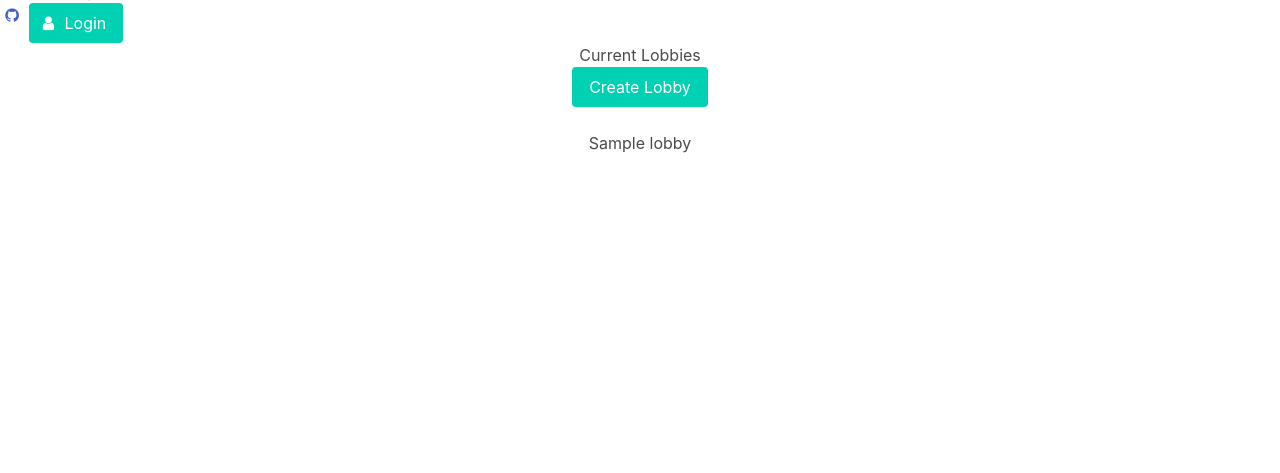
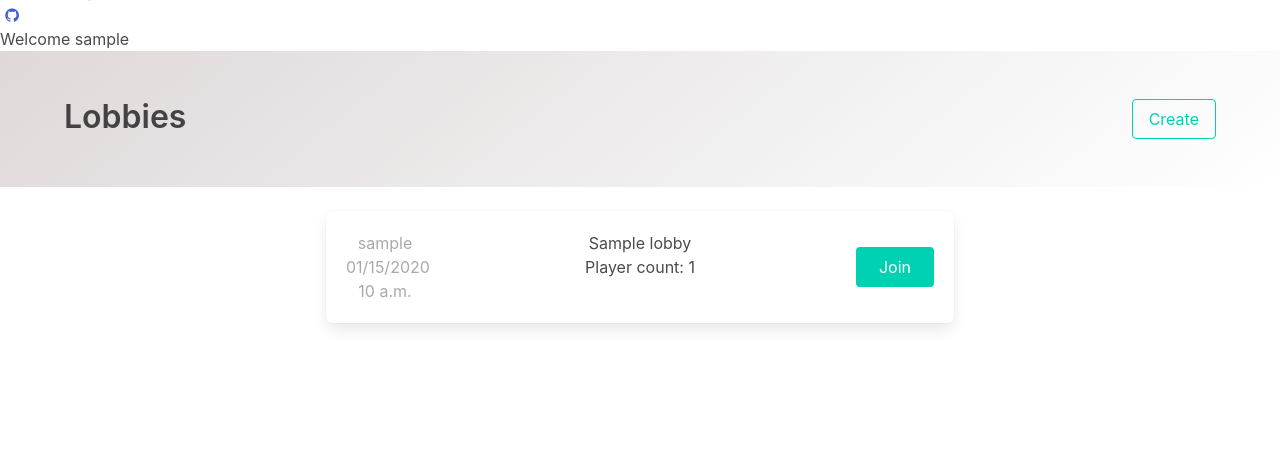
Before and after one commit to sampsonbryce/GravitationalSpaceRace, a Django app: page /client/lobby/list in a window 1280 px wide. Shown: the part 327-800 px from the top of the page. Run offline with Django 3.2, Linux system fonts and the light colour scheme; a user stored in the database is signed in; tables that the repository leaves empty hold one stand-in row (values such as "Sample post"); some libraries are stand-ins or nearby versions.

Commit message:
lobby page looking decent. adding leaveing lobbies working

```diff
--- a/client/templates/client/lobby_list.html
+++ b/client/templates/client/lobby_list.html
@@ -3,10 +3,23 @@
 {% block title %}Lobbies{% endblock %}
 
 {% block body %}
+    <section class="hero is-light is-bold">
+        <div class="hero-body">
+            <div class="container">
+                <div class="columns">
+                    <div class="column">
+                        <h1 class="title">Lobbies</h1>
+                    </div>
+                    <div class="column is-narrow">
+                        <a href="{% url 'client:lobby_create' %}" class="button is-primary is-outlined">Create</a>
+                    </div>
+                </div>
+            </div>
+        </div>
+    </section>
+
     <div class="columns">
         <div class="column is-6 is-offset-3 has-text-centered">
-            <h1>Current Lobbies</h1>
-            <a href="{% url 'client:lobby_create' %}" class="button is-primary">Create Lobby</a>
         </div>
     </div>
     <div class="columns">
@@ -15,7 +28,21 @@
                 <p>No lobbies available</p>
             {% else %}
                 {% for lobby in lobbies %}
-                    <p>{{ lobby.name }}</p>
+                    <div class="box">
+                        <div class="columns">
+                            <div class="column is-2" style="color:darkgray;">
+                                {{ lobby.created_by }}
+                                {{ lobby.created_date|date:"SHORT_DATETIME_FORMAT" }}
+                            </div>
+                            <div class="column is-8">
+                                <p>{{ lobby.name }}</p>
+                                <p>Player count: {{ lobby.player_count }}</p>
+                            </div>
+                            <div class="column is-2 children-is-vertical-center">
+                                <a class="button is-primary" href="{% url 'client:lobby_join' lobby.id %}">Join</a>
+                            </div>
+                        </div>
+                    </div>
                 {% endfor %}
             {% endif %}
 
--- a/client/urls.py
+++ b/client/urls.py
@@ -8,5 +8,6 @@ urlpatterns = [
     url(r'^lobby/list$', views.lobby_list, name='lobby_list'),
     url(r'^lobby/create/$', views.lobby_create, name='lobby_create'),
     url(r'^lobby/join/([0-9]+)/$', views.lobby_join, name='lobby_join'),
+    url(r'^lobby/leave/([0-9]+)/$', views.lobby_leave, name='lobby_leave'),
     url(r'^lobby/([0-9]+)/$', views.lobby, name='lobby'),
 ]
--- a/client/views.py
+++ b/client/views.py
@@ -1,8 +1,10 @@
 from django.contrib.auth.decorators import login_required
 from django.core.exceptions import ObjectDoesNotExist
-from django.http import HttpResponseRedirect
+from django.http import HttpResponseRedirect, Http404
+from django.db.models import Count
 from django.shortcuts import render
 from .models import Lobby, LobbyUserMap
+from django.contrib.auth.models import User
 from .forms import CreateLobbyForm
 
 
@@ -15,7 +17,8 @@ def index(request):
 def lobby_list(request):
     # get lobbies and render view for lobbies
     try:
-        lobbies = Lobby.objects.all()
+        lobbies = Lobby.objects.annotate(player_count=Count('lobbyusermap__user'))
+        print("Lobbies", lobbies)
     except Lobby.DoesNotExist:
         lobbies = []
 
@@ -53,13 +56,28 @@ def lobby_join(request, lobby_id):
 
 
 @login_required(login_url='/accounts/login/')
+def lobby_leave(request, lobby_id):
+    if request.user.is_authenticated():
+
+        LobbyUserMap.objects.filter(user=request.user, lobby=Lobby.objects.get(id=lobby_id)).delete() # delete lobby map
+
+    return HttpResponseRedirect("/client/lobby/list/")
+
+
+@login_required(login_url='/accounts/login/')
 def lobby(request, lobby_id):
     try:
         lobby_map = LobbyUserMap.objects.get(user=request.user, lobby=lobby_id)
         if request.user.is_authenticated():
-            lobby = Lobby.objects.get(id=lobby_id)
-            context = {'lobby': lobby}
+            lobby_model = Lobby.objects.get(id=lobby_id)
+            players = User.objects.filter(lobbyusermap__lobby=lobby_id)
+            context = {
+                'lobby': lobby_model,
+                'players': players
+            }
             return render(request, "client/lobby.html", context)
+        else:
+            raise Http404("Authentication failed")
 
     except ObjectDoesNotExist:
         return HttpResponseRedirect("/client/lobby/list")
--- a/core/static/core/css/main.css
+++ b/core/static/core/css/main.css
@@ -1,3 +1,9 @@
 .accounts-form{
     margin-top: 50px;
 }
+
+.children-is-vertical-center{
+    display:flex;
+    flex-direction:column;
+    justify-content:center;
+}
--- a/core/templates/core/home.html
+++ b/core/templates/core/home.html
@@ -7,6 +7,10 @@
     <link rel="stylesheet" href="https://cdnjs.cloudflare.com/ajax/libs/bulma/0.3.1/css/bulma.css" />
     <link rel="stylesheet" href="{% static 'core/css/main.css' %}" />
     <link href="https://maxcdn.bootstrapcdn.com/font-awesome/4.7.0/css/font-awesome.min.css" rel="stylesheet" integrity="sha384-wvfXpqpZZVQGK6TAh5PVlGOfQNHSoD2xbE+QkPxCAFlNEevoEH3Sl0sibVcOQVnN" crossorigin="anonymous">
+    {% block stylesheets %}
+    {% endblock %}
+    {% block styles %}
+    {% endblock %}
 </head>
 <body>
 <nav class="nav">
@@ -43,12 +47,16 @@
         </a>
 
         <span class="nav-item">
+           {% if user.is_authenticated %}
+              <p>Welcome {{ user }}</p>
+           {% else %}
                <a class="button is-primary" href="{% url 'auth_login' %}">
                 <span class="icon">
                   <i class="fa fa-user"></i>
                 </span>
                 <span>Login</span>
               </a>
+           {% endif %}
         </span>
     </div>
 </nav>
```
Also changed, not shown: client/templates/client/lobby.html (+38 -3 lines). Lines whose indentation alone changed are shown as unchanged.
